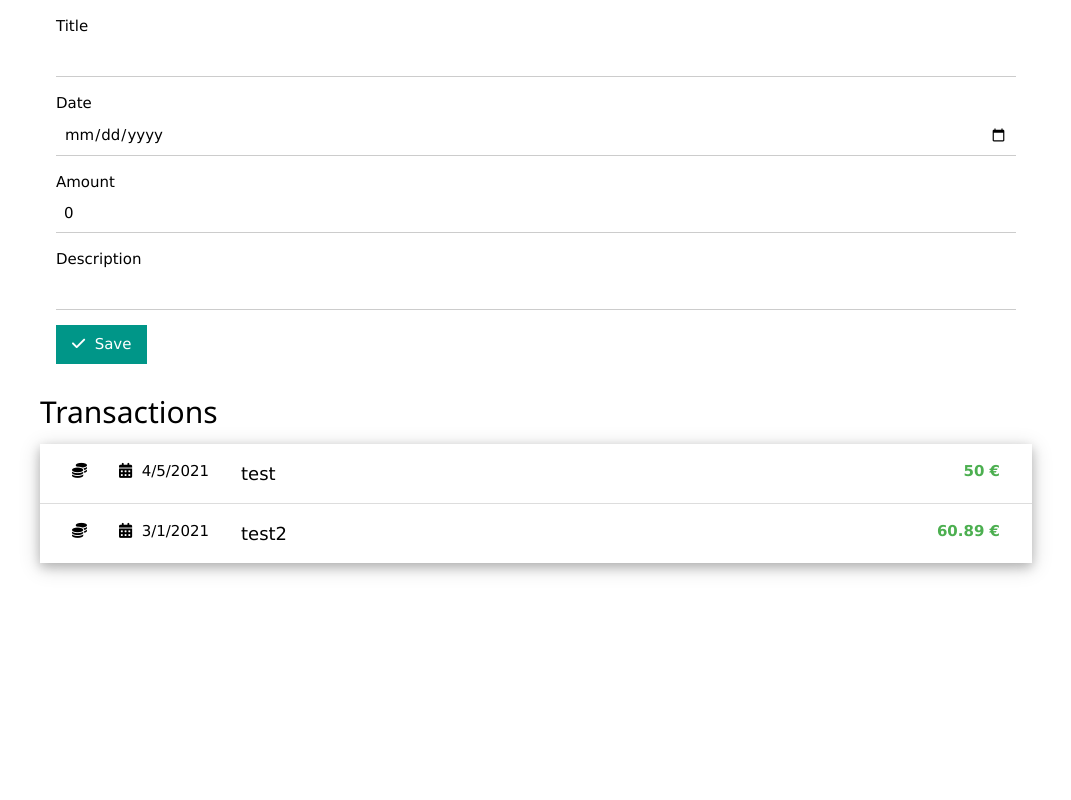
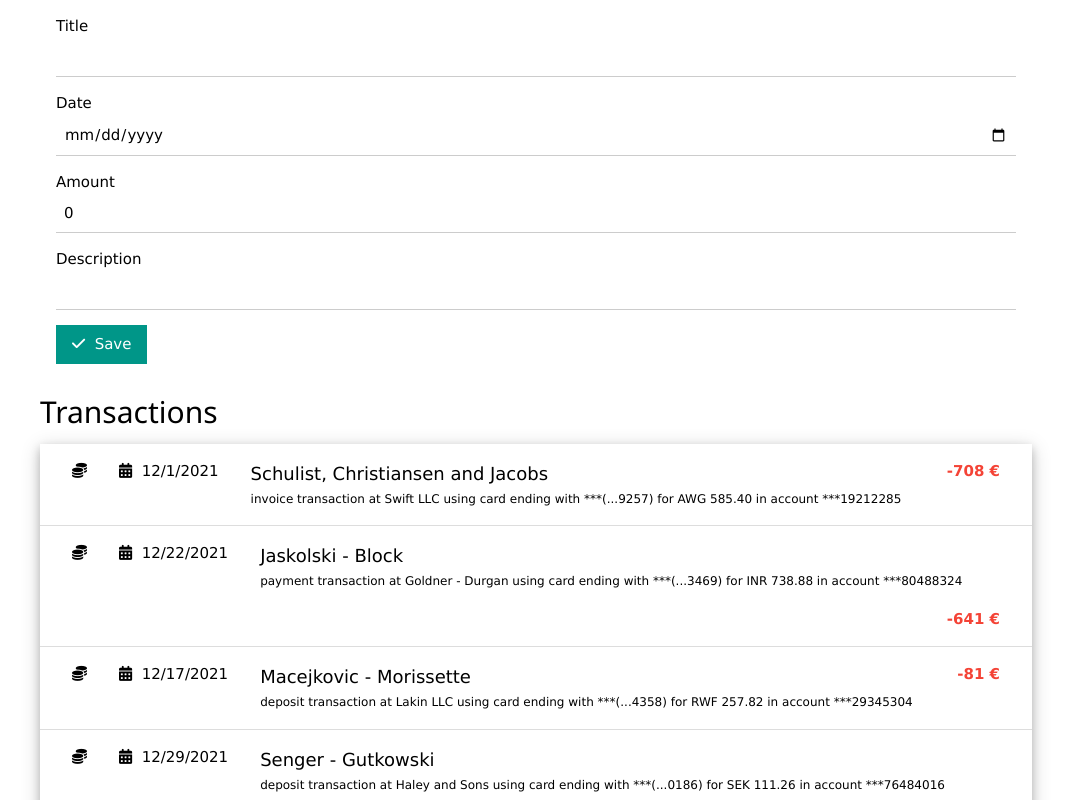
Before and after one commit to njustus/budgeting, a Vue app: page / in a window 1280 px wide. Shown: the top 800 px of the page, without its empty margins (104-1175 px from the left). Built offline with nearby package versions, Linux system fonts and the light colour scheme.

Commit message:
load fake-data if localStorage empty

```diff
--- a/src/components/transaction-list.vue
+++ b/src/components/transaction-list.vue
@@ -4,7 +4,7 @@ import { inject } from 'vue'
 import type {Transaction} from '../models/state'
 
 const transactionStore = useAppStore();
-const transactions = transactionStore.transactions;
+const transactions = transactionStore.sortedTransactions;
 
 function amountClass(tx: Transaction) {
     return tx.amount >= 0 ? 'w3-text-green' : 'w3-text-red';
--- a/src/models/state.ts
+++ b/src/models/state.ts
@@ -1,3 +1,5 @@
+import { createFakeTransactions } from "./fake-data"
+
 export interface AppState {
     transactions: Transaction[]
 }
@@ -10,10 +12,8 @@ export interface Transaction {
 }
 
 export function zero(): AppState {
+    const transactions = createFakeTransactions()
     return {
-        transactions: [
-            {title: 'test', amount: 50, date: new Date(2021,3,5)},
-            {title: 'test2', amount: 60.89, date: new Date(2021,2,1)}
-        ]
+        transactions
     }
 }
--- a/src/stores/app-state.ts
+++ b/src/stores/app-state.ts
@@ -5,11 +5,21 @@ import { defineStore } from 'pinia'
 export const useAppStore = defineStore('app-state', {
     state: (): AppState => {
         const item = localStorage.getItem('state')
-        return item ? JSON.parse(item) : zero()
+        const appState = item ? JSON.parse(item) : zero()
+        appState.transactions = appState.transactions.map(x => ({...x, date: new Date(x.date)}))
+
+        return appState
     },
     actions: {
         addTransaction(t:Transaction) {
             this.transactions.push(t);
         }
+    },
+    getters: {
+        sortedTransactions(state: AppState): Transaction[] {
+            return state.transactions
+                .sort((x,y) => x.date.getTime - y.date)
+                .reverse()
+        }
     }
 })
```
